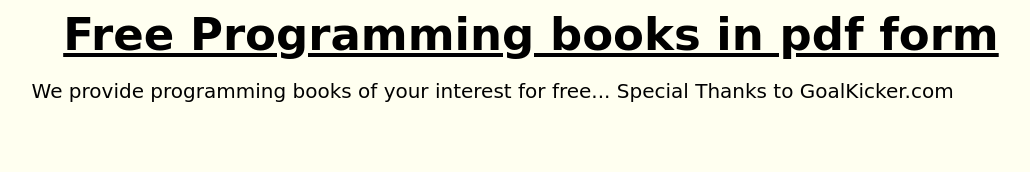
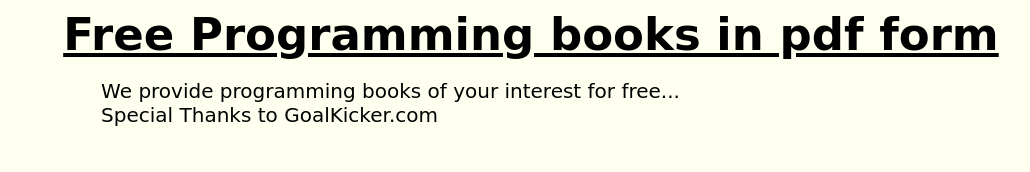
Before and after one commit to adnankhanmgdp/Programming-books, a plain HTML site: page index.html in a window 1280 px wide. Shown: the top 172 px of the page, without its empty margins (8-1038 px from the left). Drawn offline with Linux system fonts and the light colour scheme; a web font is replaced by a local one.

Commit message:
update
update

```diff
--- a/index.html
+++ b/index.html
@@ -200,9 +200,9 @@ text-decoration:none;
 <font style="font-size:45px; font-family: 'Rye', cursive; padding-left:5%;"><b><u>Free Programming books in pdf form</u></b></font>
 <br>
 <br>
-<font style="font-size:20px; font-family: 'Rye', cursive; padding-left:2.5%;">
+<div style="font-size:20px; font-family: 'Rye', cursive; padding-left:8%;">
 We provide programming books
-of your interest for free... Special Thanks to GoalKicker.com</font>
+of your interest for free...<br> Special Thanks to GoalKicker.com</div>
 <br>
 <br>
 <br>
```
